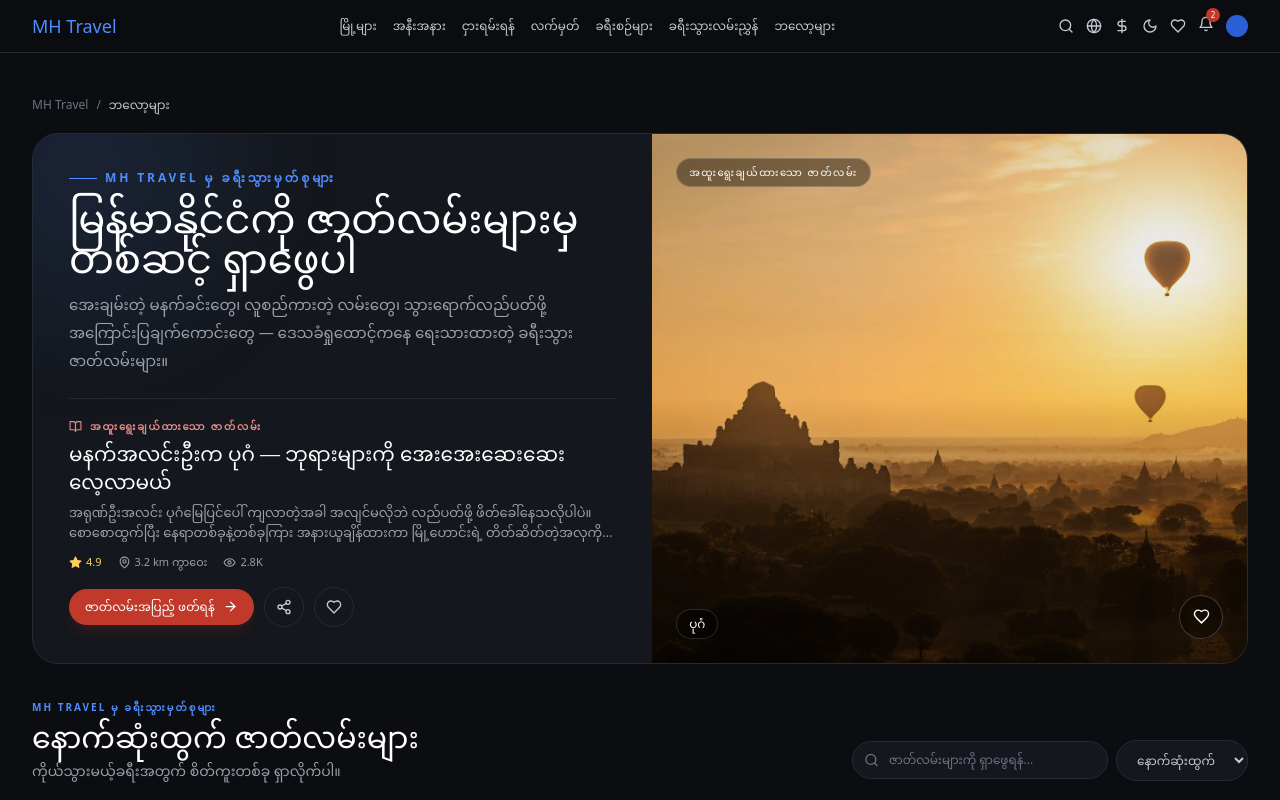
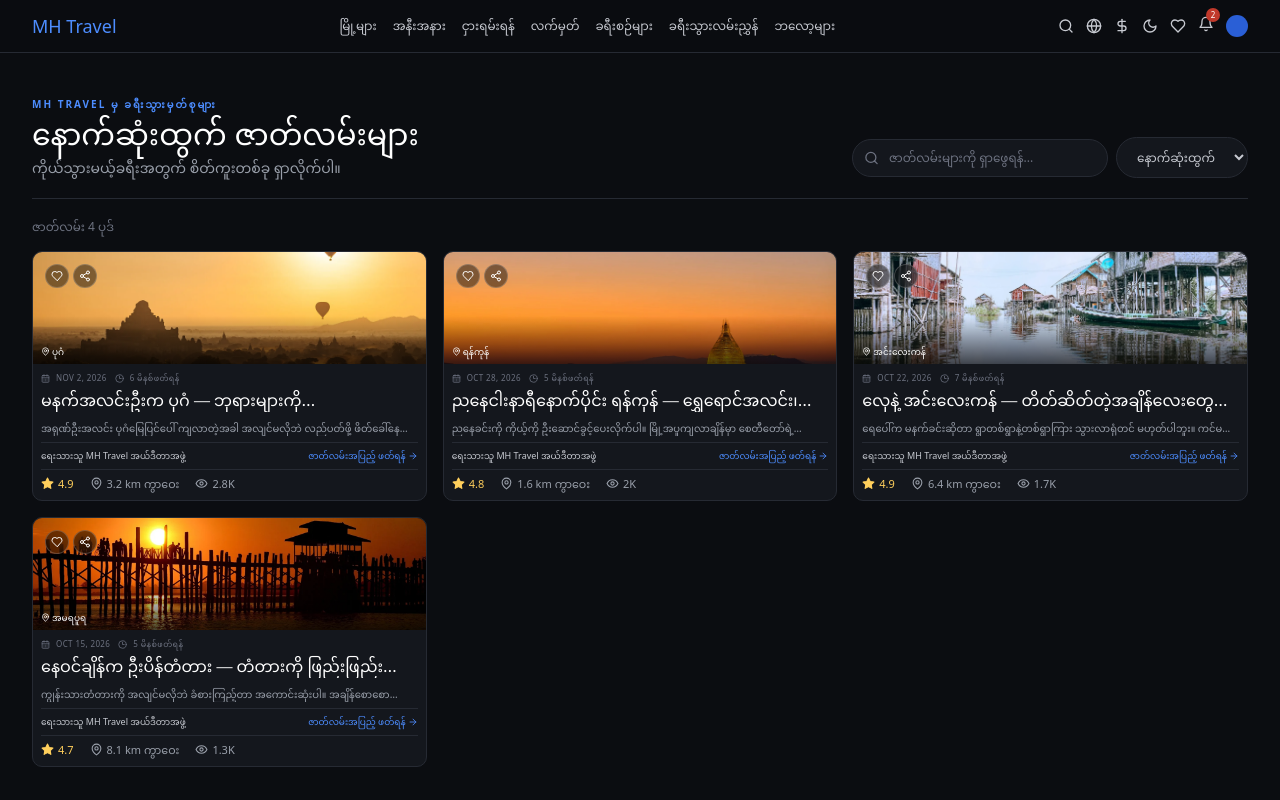
Before and after one commit to mhtravelmm/mhtravelmm, a React (Vite) app: page /blogs in a window 1280 px wide. Shown: the top 800 px of the page. Built offline with nearby package versions, Linux system fonts and the light colour scheme.

Commit message:
Simplify Blogs page layout

```diff
--- a/src/features/blogs/BlogsPage.tsx
+++ b/src/features/blogs/BlogsPage.tsx
@@ -2,7 +2,6 @@ import { useEffect, useMemo, useRef, useState } from 'react';
 import { createPortal } from 'react-dom';
 import {
   ArrowRight,
-  BookOpen,
   CalendarDays,
   Clock3,
   Eye,
@@ -350,8 +349,6 @@ async function copyText(value: string): Promise<void> {
 export function BlogsPage() {
   const { language, t } = useLanguage();
   const [searchParams, setSearchParams] = useSearchParams();
-  const featuredPost = BLOG_POSTS[0];
-  const featuredCopy = getLocalizedCopy(featuredPost, language);
   const storySlug = searchParams.get('story');
   const selectedPost = BLOG_POSTS.find((post) => post.slug === storySlug) ?? null;
   const countedStoryRef = useRef<string | null>(null);
@@ -468,7 +465,6 @@ export function BlogsPage() {
   const visiblePosts = useMemo(() => {
     const normalizedQuery = query.trim().toLocaleLowerCase(language === 'mm' ? 'my-MM' : 'en-US');
     return BLOG_POSTS
-      .filter((post) => post.id !== featuredPost.id)
       .filter((post) => {
         if (!normalizedQuery) return true;
         const content = getLocalizedCopy(post, language);
@@ -478,103 +474,10 @@ export function BlogsPage() {
       .sort((a, b) => sortMode === 'popular'
         ? (b.views + (viewIncrements[b.id] ?? 0)) - (a.views + (viewIncrements[a.id] ?? 0))
         : b.publishedAt.localeCompare(a.publishedAt));
-  }, [featuredPost.id, language, query, sortMode, viewIncrements]);
+  }, [language, query, sortMode, viewIncrements]);
 
   return (
     <div className="mx-auto max-w-7xl pb-8 pt-5 sm:pt-8">
-      <div className="mb-5 flex items-center gap-2 text-xs text-text-faint">
-        <span>MH Travel</span>
-        <span aria-hidden="true">/</span>
-        <span className="text-text-secondary">{t('nav_blogs')}</span>
-      </div>
-
-      <section className="relative mb-9 overflow-hidden rounded-2xl border border-border bg-bg-card sm:rounded-[26px]">
-        <div className="pointer-events-none absolute -left-24 -top-28 h-72 w-72 rounded-full bg-brand-blue/10 blur-3xl" />
-        <div className="grid lg:grid-cols-[1.02fr_0.98fr]">
-          <div className="relative z-10 flex flex-col justify-center px-5 py-6 sm:px-7 sm:py-7 lg:px-9 lg:py-9">
-            <p className="mb-3 flex items-center gap-2 text-[10px] font-semibold uppercase tracking-[0.24em] text-brand-blue sm:text-xs">
-              <span className="h-px w-7 bg-brand-blue" />
-              {t('blog_eyebrow')}
-            </p>
-            <h1 className="max-w-2xl font-serif text-3xl leading-[1.12] text-text-primary sm:text-4xl lg:text-[40px]">
-              {t('blog_title')}
-            </h1>
-            <p className="mt-3 max-w-xl text-sm leading-6 text-text-muted sm:text-[15px] sm:leading-7">
-              {t('blog_intro')}
-            </p>
-
-            <div className="mt-5 border-t border-border pt-4 sm:mt-6 sm:pt-5">
-              <div className="mb-1.5 flex items-center gap-2 text-[10px] font-semibold uppercase tracking-[0.18em] text-brand-redLight">
-                <BookOpen size={13} />
-                {t('blog_featured_story')}
-              </div>
-              <h2 className="max-w-xl font-serif text-lg leading-snug text-text-primary sm:text-xl">
-                {featuredCopy.title}
-              </h2>
-              <p className="mt-1.5 line-clamp-2 max-w-xl text-xs leading-5 text-text-muted sm:text-[13px]">
-                {featuredCopy.excerpt}
-              </p>
-              <div className="mt-3">
-                <StoryMetrics post={featuredPost} views={viewsFor(featuredPost)} language={language} t={t} />
-              </div>
-              <div className="mt-4 flex flex-wrap items-center gap-2.5">
-                <button
-                  type="button"
-                  onClick={() => openPost(featuredPost)}
-                  className="inline-flex items-center gap-2 rounded-full bg-brand-red px-4 py-2.5 text-xs font-medium text-white shadow-lg shadow-brand-red/15 transition hover:brightness-110"
-                >
-                  {t('blog_read_story')}
-                  <ArrowRight size={15} />
-                </button>
-                <button
-                  type="button"
-                  onClick={() => void sharePost(featuredPost)}
-                  aria-label={t('blog_share')}
-                  className="inline-flex h-10 w-10 items-center justify-center rounded-full border border-border text-text-secondary transition hover:border-brand-blue/50 hover:text-brand-blue"
-                >
-                  <Share2 size={16} />
-                </button>
-                <button
-                  type="button"
-                  onClick={() => toggleFavorite(featuredPost)}
-                  aria-label={t(isFavorited(featuredPost) ? 'blog_saved' : 'blog_save')}
-                  aria-pressed={isFavorited(featuredPost)}
-                  className={`inline-flex h-10 w-10 items-center justify-center rounded-full border border-border transition hover:border-brand-red/50 ${isFavorited(featuredPost) ? 'text-brand-redLight' : 'text-text-secondary hover:text-brand-redLight'}`}
-                >
-                  <Heart size={16} fill={isFavorited(featuredPost) ? 'currentColor' : 'none'} />
-                </button>
-              </div>
-            </div>
-          </div>
-
-          <div className="relative min-h-[230px] overflow-hidden bg-bg-cardAlt sm:min-h-[300px] lg:min-h-[440px]">
-            <img
-              src={featuredPost.imageUrl}
-              alt={featuredCopy.title}
-              className="absolute inset-0 h-full w-full object-cover transition duration-700 hover:scale-[1.025]"
-            />
-            <div className="absolute inset-0 bg-gradient-to-t from-black/65 via-black/5 to-black/10" />
-            <div className="absolute left-4 top-4 rounded-full border border-white/20 bg-black/40 px-3 py-1.5 text-[10px] font-medium uppercase tracking-[0.15em] text-white backdrop-blur sm:left-6 sm:top-6">
-              {t('blog_featured_story')}
-            </div>
-            <div className="absolute bottom-4 left-4 right-4 flex items-end justify-between gap-3 sm:bottom-6 sm:left-6 sm:right-6">
-              <div className="rounded-full border border-white/15 bg-black/40 px-3 py-1.5 text-xs text-white backdrop-blur">
-                {featuredPost.location[language]}
-              </div>
-              <button
-                type="button"
-                onClick={() => toggleFavorite(featuredPost)}
-                aria-label={t(isFavorited(featuredPost) ? 'blog_saved' : 'blog_save')}
-                aria-pressed={isFavorited(featuredPost)}
-                className="flex h-11 w-11 shrink-0 items-center justify-center rounded-full border border-white/20 bg-black/40 text-white backdrop-blur transition hover:bg-black/65"
-              >
-                <Heart size={17} fill={isFavorited(featuredPost) ? 'currentColor' : 'none'} className={isFavorited(featuredPost) ? 'text-brand-redLight' : ''} />
-              </button>
-            </div>
-          </div>
-        </div>
-      </section>
-
       <section aria-labelledby="latest-stories-title">
         <div className="mb-5 flex flex-col gap-4 border-b border-border pb-5 md:flex-row md:items-end md:justify-between">
           <div>
```
Also changed, not shown: 1 other file (tests, documents, lock files or other folders).
